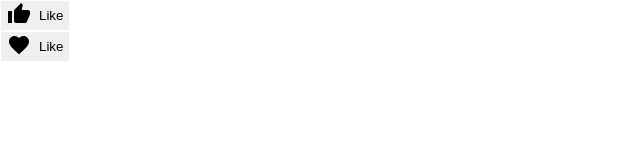
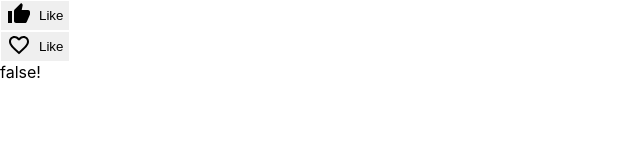
Before and after one commit to fmorrisey/like_buttons, a React (Create React App) app: page / in a window 1280 px wide. Shown: the top 160 px of the page, without its empty margins (0-640 px from the left). Built offline with nearby package versions, Linux system fonts and the light colour scheme.

Commit message:
Added a toggle to chagne icons that are rendered

```diff
--- a/src/App.js
+++ b/src/App.js
@@ -9,7 +9,12 @@ export default function App() {
   return (
     <>
       <ThumbsUpButton icon={<ThumbUpIcon />} />
-      <LikeButton icon={<FavoriteIcon />}>Like</LikeButton>
+      <LikeButton
+        iconActive={<FavoriteIcon />}
+        iconDeactivate={<FavoriteBorderIcon />}
+      >
+        Like
+      </LikeButton>
     </>
   );
 }
--- a/src/components/like/likeButton.jsx
+++ b/src/components/like/likeButton.jsx
@@ -4,6 +4,15 @@ import "./likeButton.scss";
 export default function LikeButton(props) {
   const [isLiked, setLike] = useState(false);
   const toggleLike = () => setLike(!isLiked);
+
+  function ToggleIcons(props) {
+    if (isLiked) {
+      return <>{props.iconActive}</>;
+    }
+    if (!isLiked) {
+      return <>{props.iconDeactivate}</>;
+    }
+  }
 
   return (
     <div>
@@ -12,11 +21,16 @@ export default function LikeButton(props) {
         type="button"
         onClick={toggleLike}
       >
-        <span>{props.icon}</span>
+        <span>
+          <ToggleIcons
+            iconActive={props.iconActive}
+            iconDeactivate={props.iconDeactivate}
+          />
+        </span>
         {props.children}
       </button>
       <br />
-      {/* {isLiked.toString()}! */}
+      {isLiked.toString()}!
     </div>
   );
 }
```
